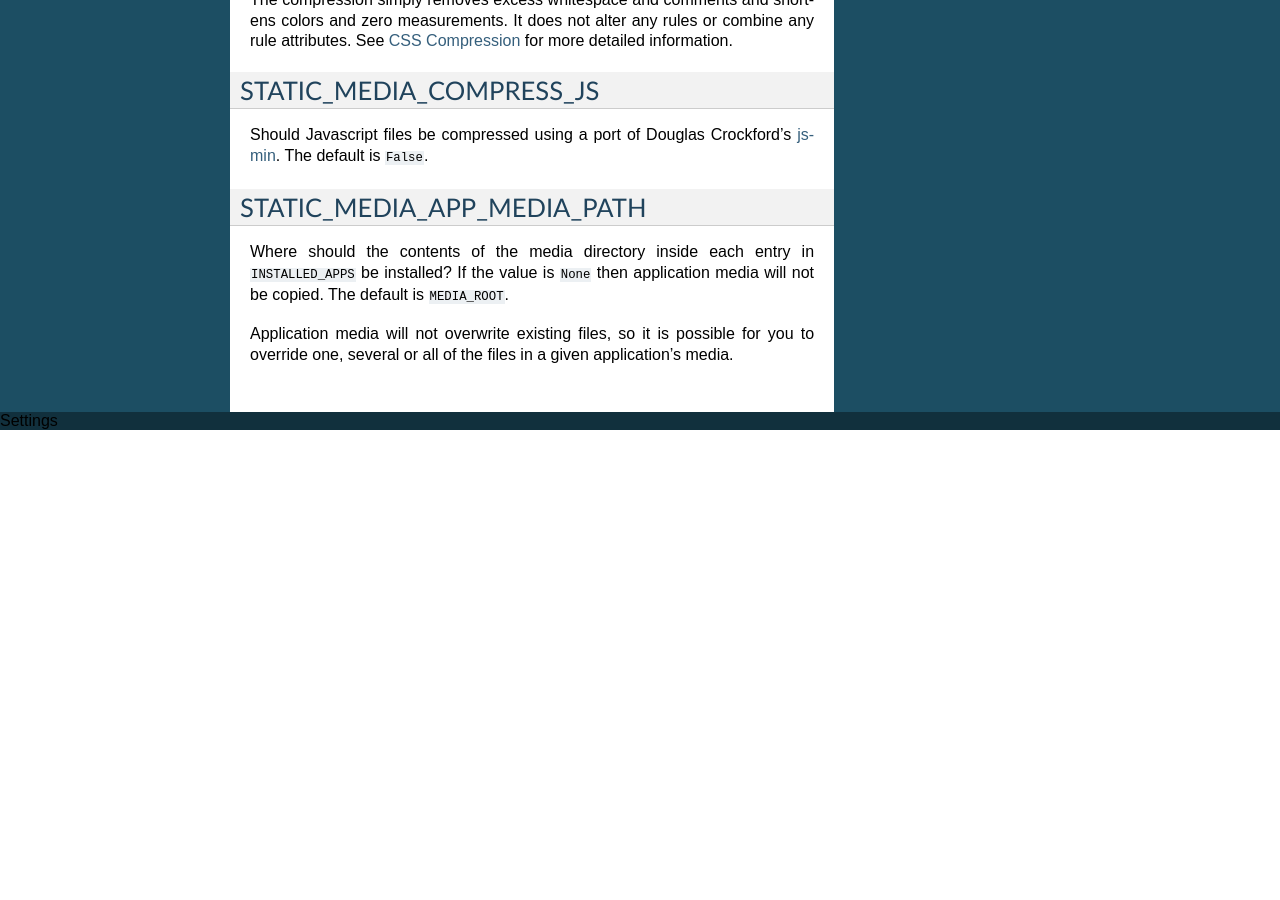
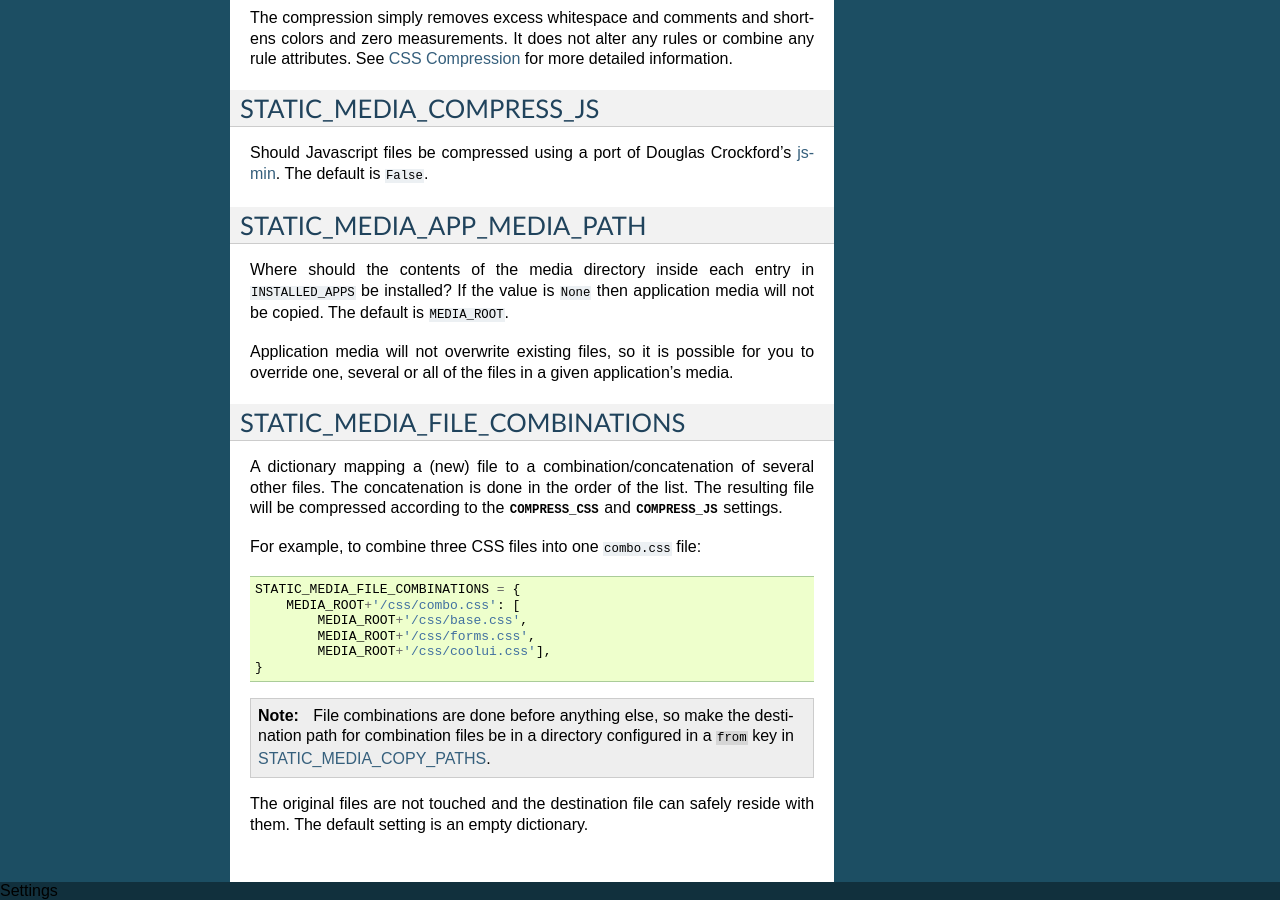
Before and after one commit to callowayproject/django-staticmediamgr, a Sphinx documentation site: the page built from docs/settings.rst, in a window 1280 px wide and 900 px high, scrolled down 1362 px. Built offline with Sphinx 7.4.7, drawn with Linux system fonts in a browser that asks for light colours; before the commit the page ends 1792 px from its top, so only the background shows below that; some of the changed text lies outside the part shown.

Commit message:
Updated the docs

```diff
--- a/docs/settings.rst
+++ b/docs/settings.rst
@@ -59,3 +59,25 @@ STATIC_MEDIA_APP_MEDIA_PATH
 Where should the contents of the media directory inside each entry in ``INSTALLED_APPS`` be installed? If the value is ``None`` then application media will not be copied. The default is ``MEDIA_ROOT``\ .
 
 Application media will not overwrite existing files, so it is possible for you to override one, several or all of the files in a given application's media.
+
+
+.. _static_media_file_combinations:
+
+STATIC_MEDIA_FILE_COMBINATIONS
+==============================
+
+A dictionary mapping a (new) file to a combination/concatenation of several other files. The concatenation is done in the order of the list. The resulting file will be compressed according to the :data:`COMPRESS_CSS` and :data:`COMPRESS_JS` settings.
+
+For example, to combine three CSS files into one ``combo.css`` file::
+
+    STATIC_MEDIA_FILE_COMBINATIONS = {
+        MEDIA_ROOT+'/css/combo.css': [
+            MEDIA_ROOT+'/css/base.css',
+            MEDIA_ROOT+'/css/forms.css',
+            MEDIA_ROOT+'/css/coolui.css'],
+    }
+
+.. note::
+   File combinations are done before anything else, so make the destination path for combination files be in a directory configured in a ``from`` key in :ref:`STATIC_MEDIA_COPY_PATHS`.
+
+The original files are not touched and the destination file can safely reside with them. The default setting is an empty dictionary.
```
Also changed, not shown: docs/management_commands.rst (+6 -1 lines).
